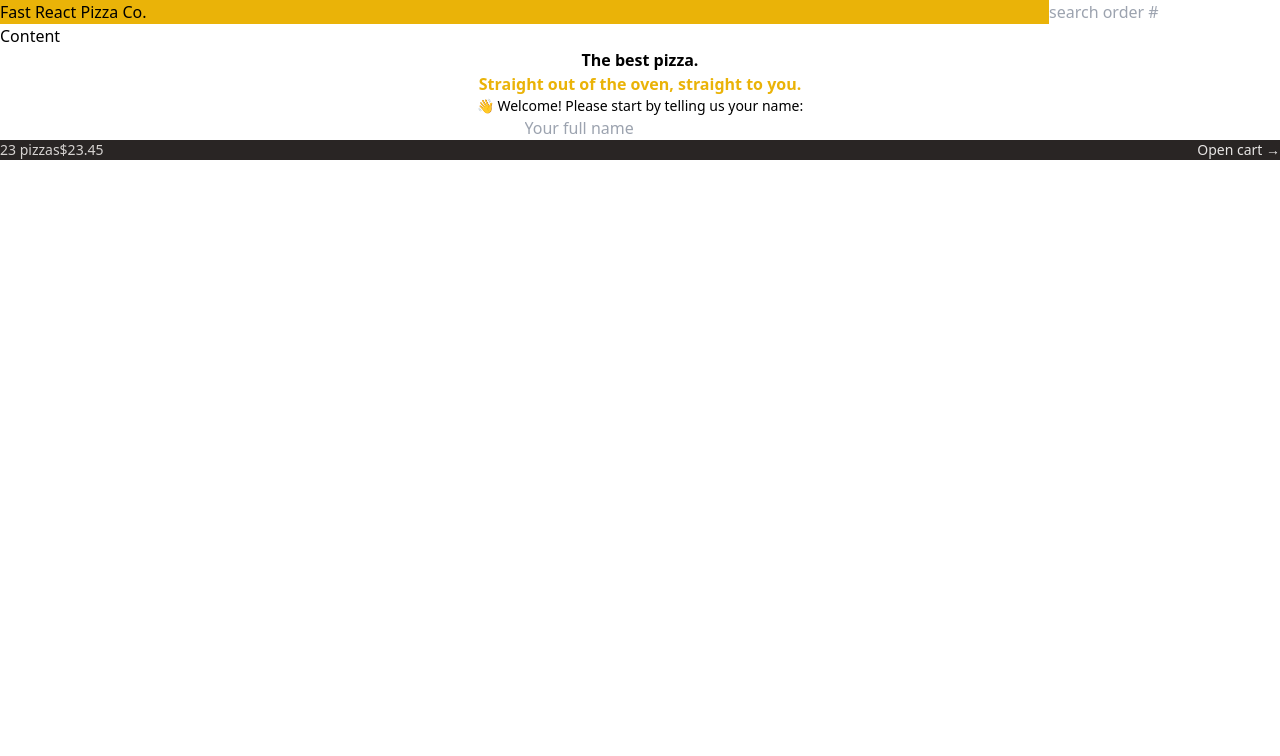
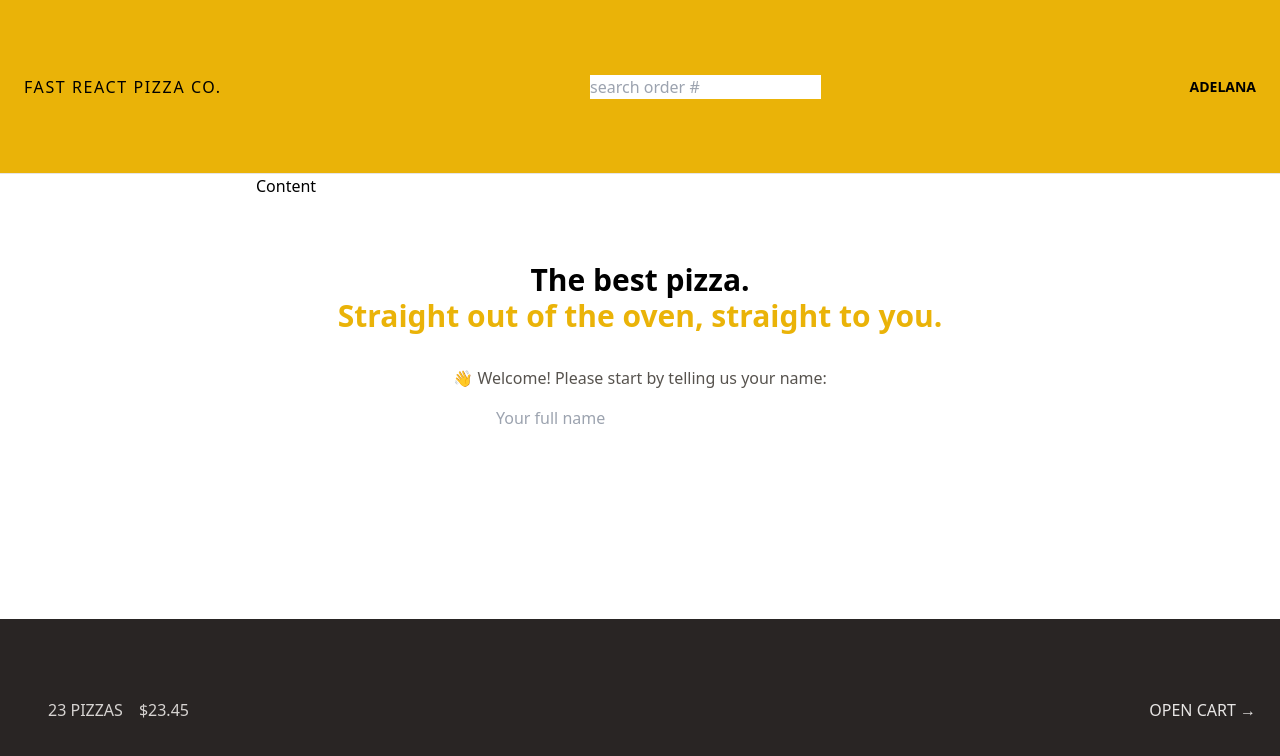
Before and after one commit to adelana107/React-Router-With-Data-Loading-, a React (Vite) app: page / in a window 1280 px wide. Shown: the top 756 px of the page. Built offline with nearby package versions, Linux system fonts and the light colour scheme.

Commit message:
using css grid

```diff
--- a/src/features/ui/AppLayout.jsx
+++ b/src/features/ui/AppLayout.jsx
@@ -1,20 +1,22 @@
-import Header from "./Header";
-import CartOverview from "../cart/CartOverview";
-import { Outlet, useNavigation } from "react-router-dom";
+import Header from './Header';
+import CartOverview from '../cart/CartOverview';
+import { Outlet, useNavigation } from 'react-router-dom';
 
-import Loader from "./Loader";
+import Loader from './Loader';
 
 function AppLayout() {
   const navigation = useNavigation();
-  const isLoading = navigation.state === "loading";
+  const isLoading = navigation.state === 'loading';
   return (
-    <div className="layout">
+    <div className="grid-rows-[auto_1fr_auto ] grid h-screen">
       {isLoading && <Loader />}
       <Header />
-      <main>
-        <h1>Content</h1>
-        <Outlet />
-      </main>
+      <div className="overflow-scroll">
+        <main className="mx-auto max-w-3xl">
+          <h1>Content</h1>
+          <Outlet />
+        </main>
+      </div>
       <CartOverview />
     </div>
   );
--- a/src/index.css
+++ b/src/index.css
@@ -1,3 +1,7 @@
+@tailwind base;
+@tailwind components;
+@tailwind utilities;
+
 *,
 ::before,
 ::after {
```
